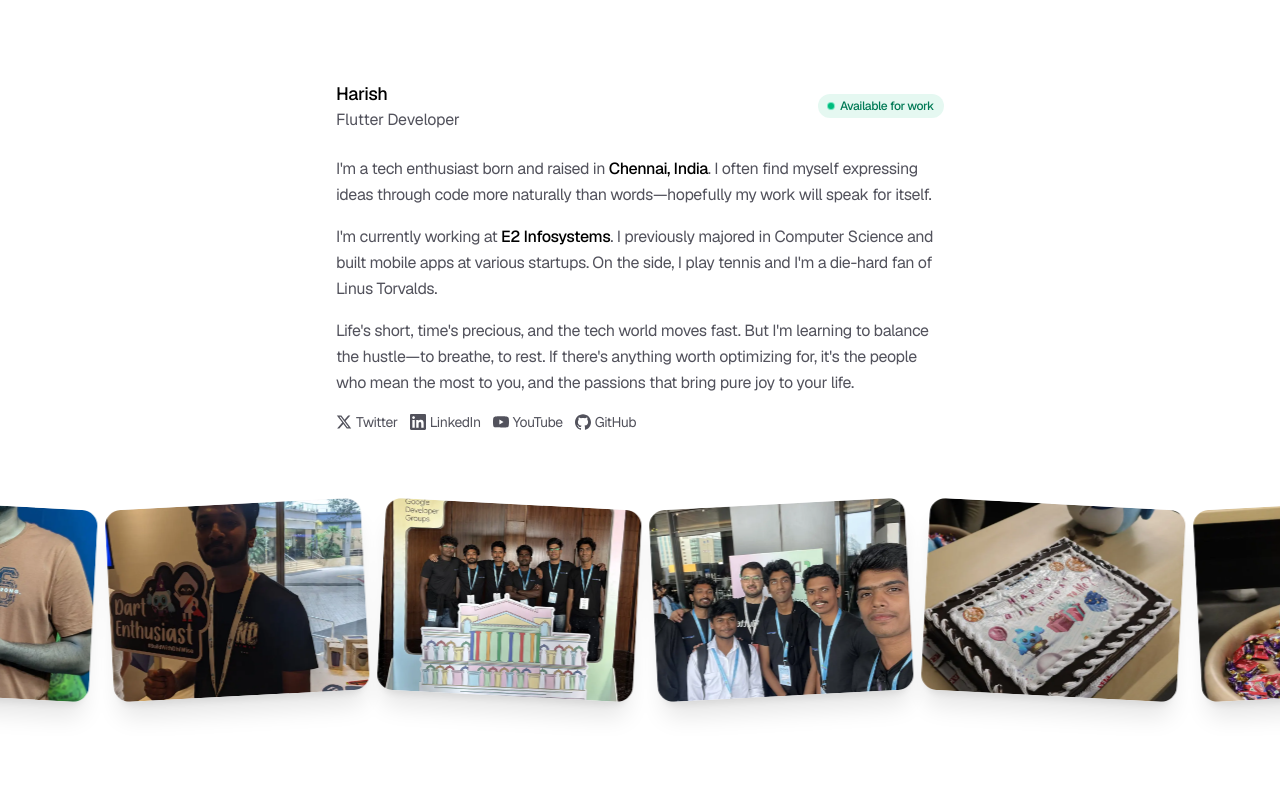
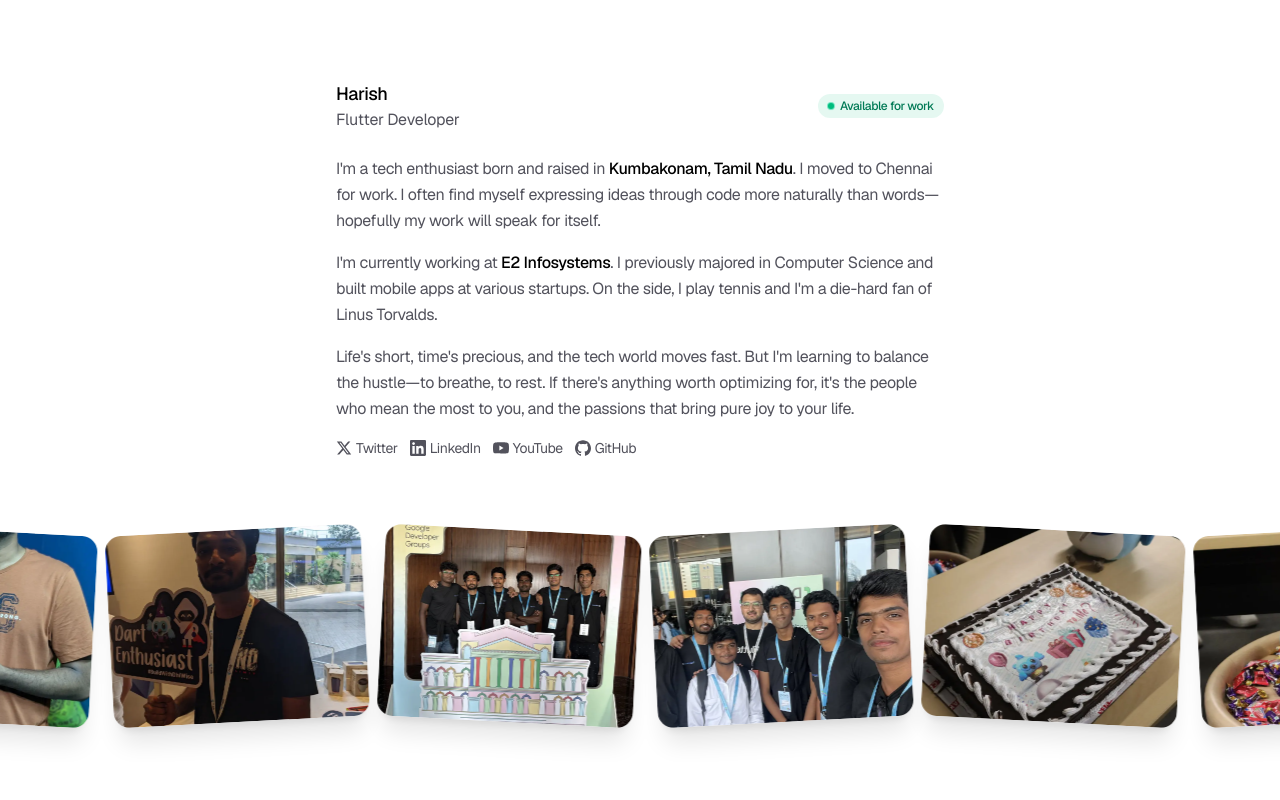
Before and after one commit to Harishwarrior/portfolio, a Next.js app: page / in a window 1280 px wide. Shown: the top 800 px of the page. Built offline with nearby package versions, Linux system fonts and the light colour scheme.

Commit message:
feat: Clarify birthplace and add relocation information in header bio.

```diff
--- a/app/header.tsx
+++ b/app/header.tsx
@@ -36,10 +36,11 @@ export function Header() {
         <p>
           I&apos;m a tech enthusiast born and raised in{' '}
           <span className="font-medium text-black dark:text-white">
-            Chennai, India
+            Kumbakonam, Tamil Nadu
           </span>
-          . I often find myself expressing ideas through code more naturally
-          than words—hopefully my work will speak for itself.
+          . I moved to Chennai for work. I often find myself expressing ideas
+          through code more naturally than words—hopefully my work will speak
+          for itself.
         </p>
         <p>
           I&apos;m currently working at{' '}
```
